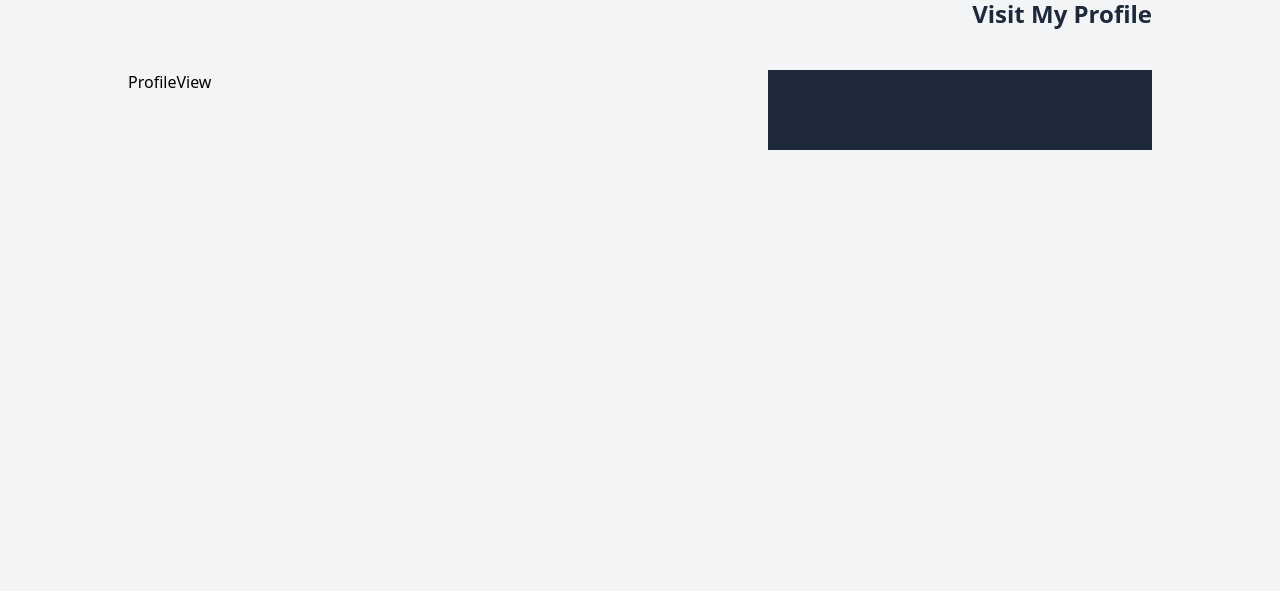
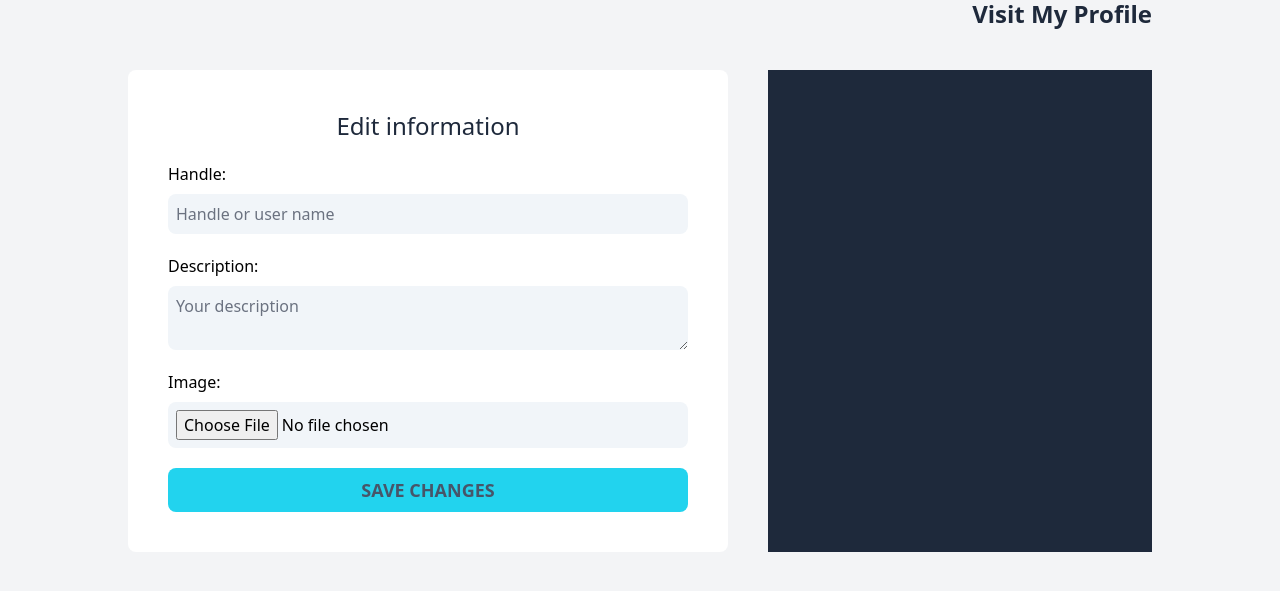
Before and after one commit to CarlesVicedo/linktree-frontend, a React (Vite) app: page /admin/profile in a window 1280 px wide. Shown: the part 239-830 px from the top of the page. Built offline with nearby package versions, Linux system fonts and the light colour scheme; no server answers.

Commit message:
Create my profile view

```diff
--- a/src/views/ProfileView.tsx
+++ b/src/views/ProfileView.tsx
@@ -1,7 +1,54 @@
+
 
 const ProfileView = () => {
+
     return (
-        <div>ProfileView</div>
+        <form
+            className="bg-white p-10 rounded-lg space-y-5"
+            onSubmit={() => { }}
+        >
+            <legend className="text-2xl text-slate-800 text-center">Edit information</legend>
+            <div className="grid grid-cols-1 gap-2">
+                <label
+                    htmlFor="handle"
+                >Handle:</label>
+                <input
+                    type="text"
+                    className="border-none bg-slate-100 rounded-lg p-2"
+                    placeholder="Handle or user name"
+                />
+            </div>
+
+            <div className="grid grid-cols-1 gap-2">
+                <label
+                    htmlFor="description"
+                >Description:</label>
+                <textarea
+                    className="border-none bg-slate-100 rounded-lg p-2"
+                    placeholder="Your description"
+                />
+            </div>
+
+            <div className="grid grid-cols-1 gap-2">
+                <label
+                    htmlFor="handle"
+                >Image:</label>
+                <input
+                    id="image"
+                    type="file"
+                    name="handle"
+                    className="border-none bg-slate-100 rounded-lg p-2"
+                    accept="image/*"
+                    onChange={() => { }}
+                />
+            </div>
+
+            <input
+                type="submit"
+                className="bg-cyan-400 p-2 text-lg w-full uppercase text-slate-600 rounded-lg font-bold cursor-pointer"
+                value='Save changes'
+            />
+        </form>
     )
 }
 
```
